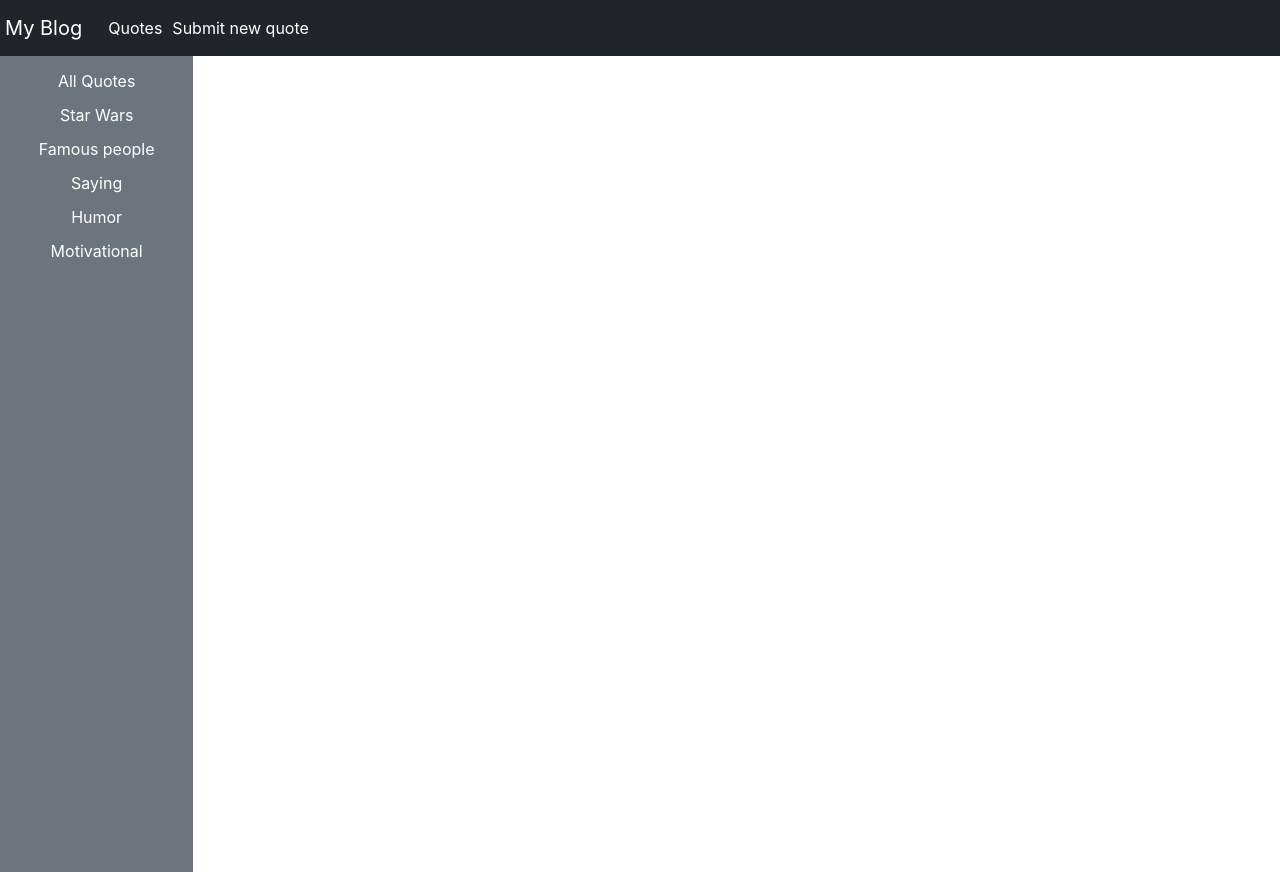
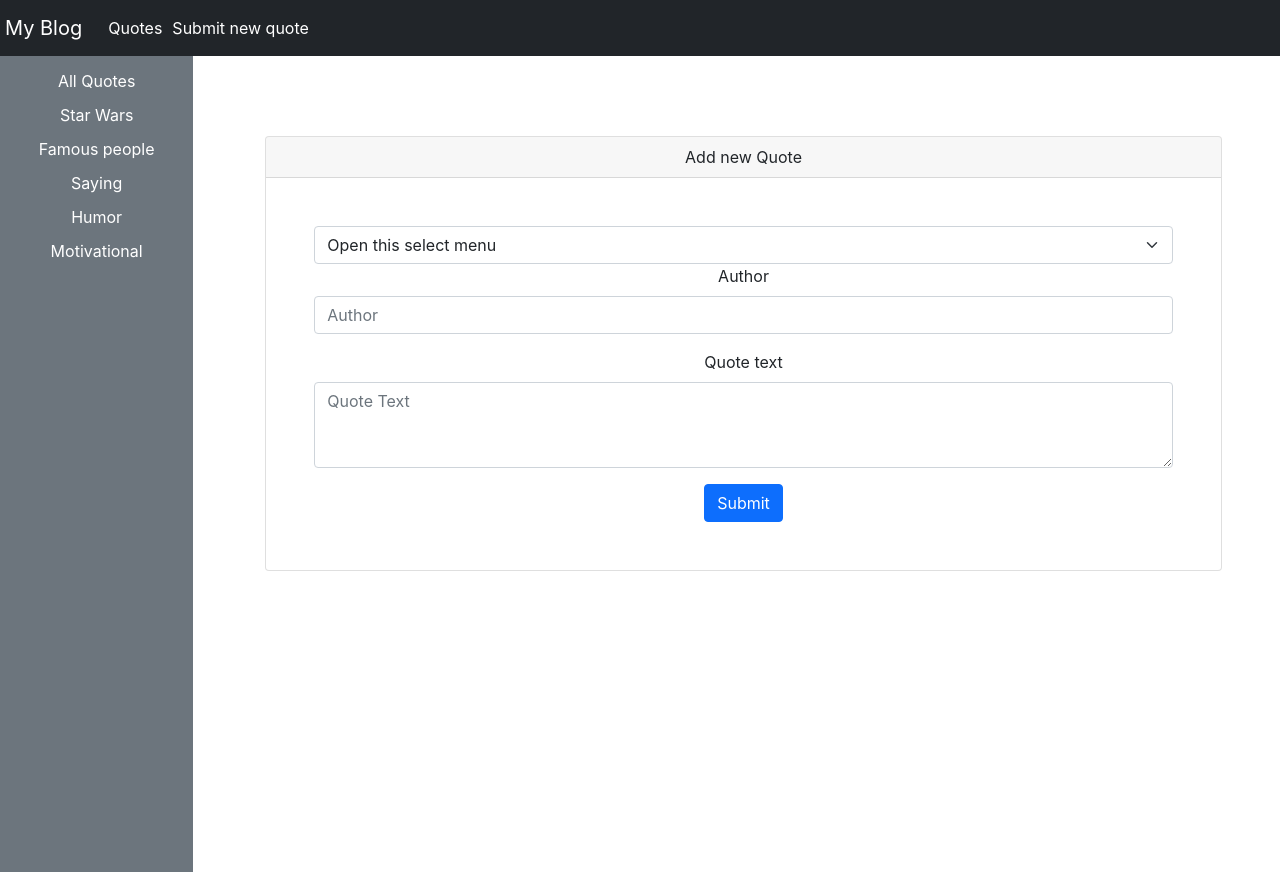
Before and after one commit to Az-s/Collection-quotation-8, a React (Create React App) app: page /quotes/1/edit in a window 1280 px wide. Built offline with nearby package versions, Linux system fonts and the light colour scheme; no server answers.

Commit message:
created component EditQuote

```diff
--- a/src/App.js
+++ b/src/App.js
@@ -4,6 +4,7 @@ import NavBar from './components/Navbar/NavBar';
 import AddQuote from './components/AddQuote/AddQuote';
 import Links from './components/Links/Links';
 import AllQuotes from './components/AllQuotes/AllQuotes';
+import EditQuote from './components/EditQuote/EditQuote';
 import './App.css';
 
 const App = () => {
@@ -19,6 +20,7 @@ const App = () => {
             <Route exact path='/' component={AllQuotes} />
             <Route path='/add-quote' component={AddQuote} />
             <Route path='/quotes/:name' component={AllQuotes} />
+            <Route path='/quotes/:id/edit' component={EditQuote} />
           </Col>
         </Row>
       </Router>
--- a/src/components/AllQuotes/AllQuotes.js
+++ b/src/components/AllQuotes/AllQuotes.js
@@ -1,4 +1,4 @@
-import React, { useState, useEffect } from 'react';
+import React, { useState, useEffect, useCallback } from 'react';
 import { Card, Button, Row, Col } from 'react-bootstrap';
 import { NavLink } from 'react-router-dom';
 import axiosApi from '../../axiosApi';
@@ -7,7 +7,7 @@ const AllQuotes = ({ match, history }) => {
 
     const [allQuotes, setallQuotes] = useState([])
 
-    const fetchData = async () => {
+    const fetchData = useCallback(async () => {
         let url = 'quotes.json'
 
         if (match.params.name) {
@@ -20,7 +20,7 @@ const AllQuotes = ({ match, history }) => {
             id,
         }))
         setallQuotes(allQuotes);
-    };
+    }, [match.params.name]);
 
     useEffect(() => {
         fetchData().catch(console.error);
@@ -53,7 +53,8 @@ const AllQuotes = ({ match, history }) => {
                         <Card.Text>{quote.text}</Card.Text>
                         <Row className='d-flex justify-content-between'>
                             <Col>
-                                <NavLink to={'/post' + quote.id}>
+                                <NavLink
+                                    to={'/quotes/' + quote.id + '/edit'}>
                                     <Button variant="outline-secondary" >
                                         Edit Quote
                                     </Button>
--- /dev/null
+++ b/src/components/EditQuote/EditQuote.js
@@ -0,0 +1,90 @@
+import React , {useState ,useEffect}from 'react';
+import { Card, Form, Button } from 'react-bootstrap';
+import axiosApi from '../../axiosApi';
+
+const EditQuote = ({ match , history }) => {
+
+    const [editQuote , setEditQuote] = useState(null);
+    const [addQuote, setaddQuote] = useState({
+        author: '',
+        category: '',
+        text: '',
+    });
+
+    useEffect(() => {
+        const fetchData = async () => {
+            const response = await axiosApi.get('/quotes/' + match.params.id + '.json');
+            setEditQuote(response.data);
+        };
+
+        fetchData().catch(console.error);
+    }, [match.params.id]);
+
+    const onInputChange = (e) => {
+        const { name, value } = e.target;
+        setaddQuote(prev => ({
+            ...prev,
+            [name]: value,
+        }))
+    };
+
+    const createQuote = async (e) => {
+        e.preventDefault();
+
+        try {
+            await axiosApi.post('/quotes.json', { ...addQuote })
+        } finally {
+            history.replace('/');
+        }
+    }
+
+    return (
+        <>
+            <Card style={{ width: '90%', marginTop: '5rem' }} className="mx-5">
+                <Card.Header>Add new Quote</Card.Header>
+                <Form className='p-5'>
+                    <Form.Select aria-label="Floating label select example"
+                        as="select"
+                        name='category'
+                        value={addQuote.category}
+                        onChange={onInputChange}
+                    >
+                        <option>Open this select menu</option>
+                        <option value={'star-wars'}>Star Wars</option>
+                        <option value={'famous-people'}>Famous people</option>
+                        <option value={'saying'}>Saying</option>
+                        <option value={'humor'}>Humor</option>
+                        <option value={'motivational'}>Motivational</option>
+                    </Form.Select>
+                    <Form.Group className="mb-3" controlId="formBasicEmail">
+                        <Form.Label>Author</Form.Label>
+                        <Form.Control
+                            type="text"
+                            name='author'
+                            placeholder="Author"
+                            value={addQuote.author}
+                            onChange={onInputChange}
+                        />
+                    </Form.Group>
+                    <Form.Group className="mb-3" controlId="formBasicPassword">
+                        <Form.Label>Quote text</Form.Label>
+                        <Form.Control
+                            type="text"
+                            name='text'
+                            placeholder="Quote Text"
+                            value={addQuote.text}
+                            onChange={onInputChange}
+                            as="textarea"
+                            rows={3}
+                        />
+                    </Form.Group>
+                    <Button variant="primary" type="submit">
+                        Submit
+                    </Button>
+                </Form>
+            </Card>
+        </>
+    )
+}
+
+export default EditQuote;
```
